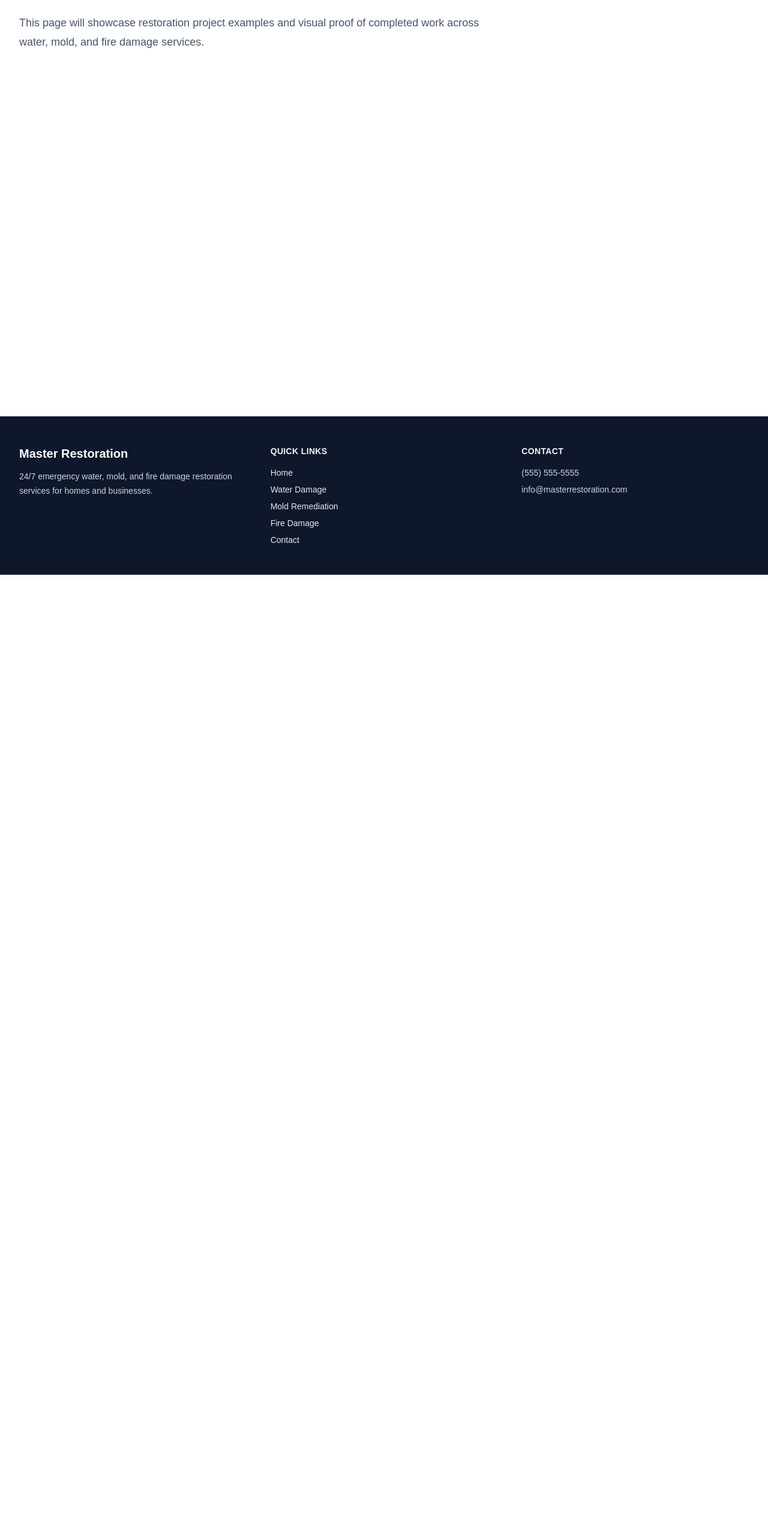
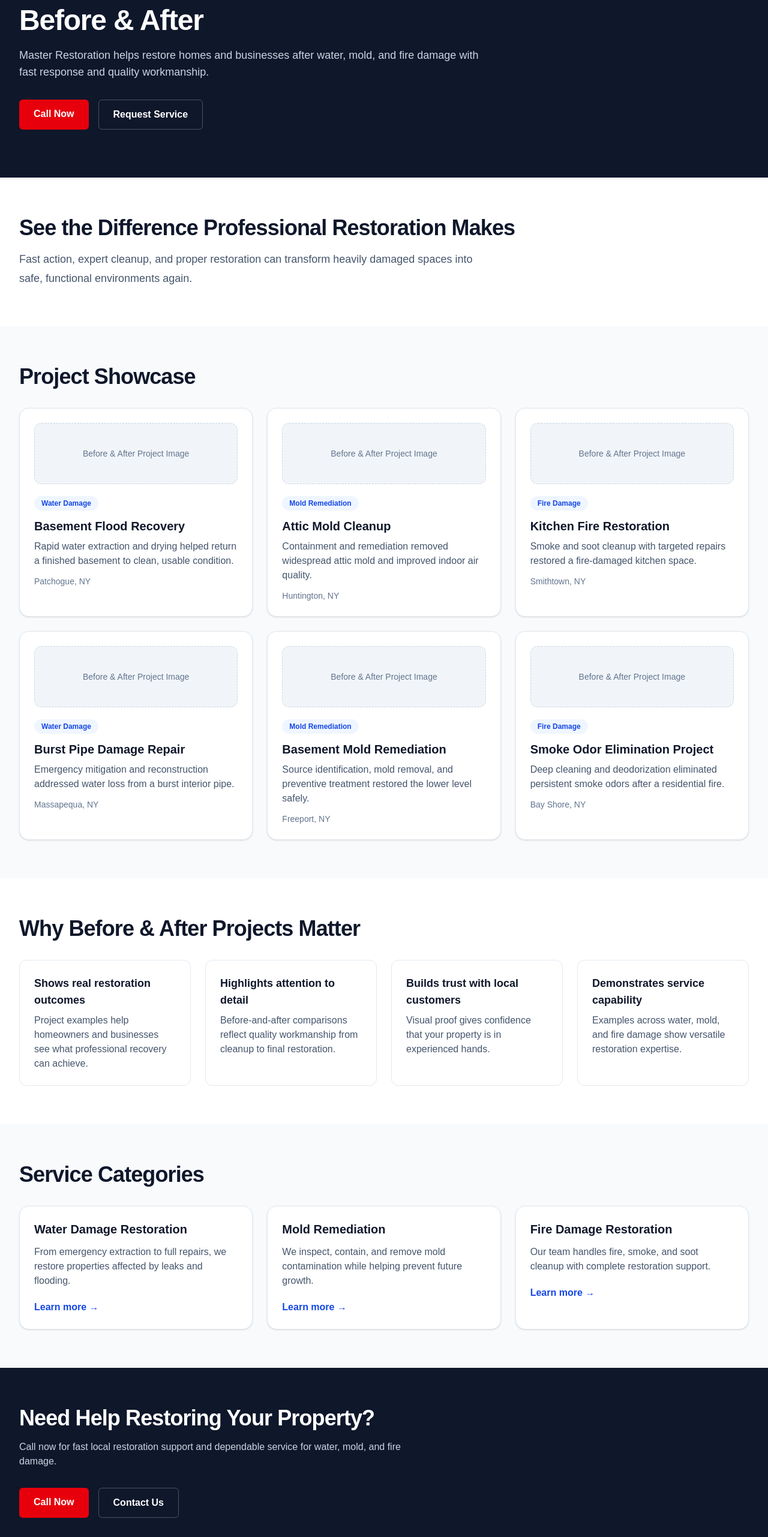
Before and after one commit to bfratello12-blip/master-restoration, a Next.js app: page /before-after in a window 1280 px wide. Shown: the part 235-2797 px from the top of the page at 60% size. Before the commit the page ends 1193 px from the top, so only its background shows below. Built offline with nearby package versions, Linux system fonts and the light colour scheme.

Commit message:
Build before and after page

```diff
--- a/app/before-after/page.tsx
+++ b/app/before-after/page.tsx
@@ -1,14 +1,223 @@
+import Link from "next/link";
+
+const projects = [
+  {
+    title: "Basement Flood Recovery",
+    summary:
+      "Rapid water extraction and drying helped return a finished basement to clean, usable condition.",
+    serviceType: "Water Damage",
+    location: "Patchogue, NY",
+  },
+  {
+    title: "Attic Mold Cleanup",
+    summary:
+      "Containment and remediation removed widespread attic mold and improved indoor air quality.",
+    serviceType: "Mold Remediation",
+    location: "Huntington, NY",
+  },
+  {
+    title: "Kitchen Fire Restoration",
+    summary:
+      "Smoke and soot cleanup with targeted repairs restored a fire-damaged kitchen space.",
+    serviceType: "Fire Damage",
+    location: "Smithtown, NY",
+  },
+  {
+    title: "Burst Pipe Damage Repair",
+    summary:
+      "Emergency mitigation and reconstruction addressed water loss from a burst interior pipe.",
+    serviceType: "Water Damage",
+    location: "Massapequa, NY",
+  },
+  {
+    title: "Basement Mold Remediation",
+    summary:
+      "Source identification, mold removal, and preventive treatment restored the lower level safely.",
+    serviceType: "Mold Remediation",
+    location: "Freeport, NY",
+  },
+  {
+    title: "Smoke Odor Elimination Project",
+    summary:
+      "Deep cleaning and deodorization eliminated persistent smoke odors after a residential fire.",
+    serviceType: "Fire Damage",
+    location: "Bay Shore, NY",
+  },
+];
+
+const valuePoints = [
+  {
+    title: "Shows real restoration outcomes",
+    description:
+      "Project examples help homeowners and businesses see what professional recovery can achieve.",
+  },
+  {
+    title: "Highlights attention to detail",
+    description:
+      "Before-and-after comparisons reflect quality workmanship from cleanup to final restoration.",
+  },
+  {
+    title: "Builds trust with local customers",
+    description:
+      "Visual proof gives confidence that your property is in experienced hands.",
+  },
+  {
+    title: "Demonstrates service capability",
+    description:
+      "Examples across water, mold, and fire damage show versatile restoration expertise.",
+  },
+];
+
+const serviceCategories = [
+  {
+    title: "Water Damage Restoration",
+    description:
+      "From emergency extraction to full repairs, we restore properties affected by leaks and flooding.",
+    href: "/water-damage-restoration",
+  },
+  {
+    title: "Mold Remediation",
+    description:
+      "We inspect, contain, and remove mold contamination while helping prevent future growth.",
+    href: "/mold-remediation",
+  },
+  {
+    title: "Fire Damage Restoration",
+    description:
+      "Our team handles fire, smoke, and soot cleanup with complete restoration support.",
+    href: "/fire-damage-restoration",
+  },
+];
+
 export default function BeforeAfterPage() {
   return (
-    <main className="min-h-screen bg-white text-slate-900">
+    <main className="bg-white text-slate-900">
+      <section className="bg-slate-900 text-white">
+        <div className="mx-auto max-w-7xl px-6 py-16 lg:px-8 lg:py-20">
+          <p className="text-sm font-semibold uppercase tracking-[0.2em] text-blue-300">
+            Real Restoration Results
+          </p>
+          <h1 className="mt-4 text-4xl font-bold tracking-tight sm:text-5xl">
+            Before &amp; After
+          </h1>
+          <p className="mt-5 max-w-3xl text-lg text-slate-300">
+            Master Restoration helps restore homes and businesses after water,
+            mold, and fire damage with fast response and quality workmanship.
+          </p>
+          <div className="mt-8 flex flex-col gap-4 sm:flex-row">
+            <a
+              href="tel:5555555555"
+              className="rounded-md bg-red-600 px-6 py-3 text-center font-semibold text-white transition hover:bg-red-500"
+            >
+              Call Now
+            </a>
+            <Link
+              href="/contact"
+              className="rounded-md border border-white/25 px-6 py-3 text-center font-semibold text-white transition hover:bg-white/10"
+            >
+              Request Service
+            </Link>
+          </div>
+        </div>
+      </section>
+
       <section className="mx-auto max-w-7xl px-6 py-16 lg:px-8">
-        <h1 className="text-4xl font-bold tracking-tight sm:text-5xl">
-          Before &amp; After
-        </h1>
+        <h2 className="text-3xl font-bold tracking-tight sm:text-4xl">
+          See the Difference Professional Restoration Makes
+        </h2>
         <p className="mt-4 max-w-3xl text-lg leading-8 text-slate-600">
-          This page will showcase restoration project examples and visual proof
-          of completed work across water, mold, and fire damage services.
+          Fast action, expert cleanup, and proper restoration can transform
+          heavily damaged spaces into safe, functional environments again.
         </p>
+      </section>
+
+      <section className="bg-slate-50">
+        <div className="mx-auto max-w-7xl px-6 py-16 lg:px-8">
+          <h2 className="text-3xl font-bold tracking-tight sm:text-4xl">Project Showcase</h2>
+          <div className="mt-8 grid gap-6 md:grid-cols-2 lg:grid-cols-3">
+            {projects.map((project) => (
+              <article
+                key={`${project.title}-${project.location}`}
+                className="rounded-2xl border border-slate-200 bg-white p-6 shadow-sm"
+              >
+                <div className="rounded-xl border border-dashed border-slate-300 bg-slate-100 px-4 py-10 text-center text-sm font-medium text-slate-500">
+                  Before &amp; After Project Image
+                </div>
+                <p className="mt-5 inline-block rounded-full bg-blue-50 px-3 py-1 text-xs font-semibold text-blue-700">
+                  {project.serviceType}
+                </p>
+                <h3 className="mt-3 text-xl font-semibold text-slate-900">{project.title}</h3>
+                <p className="mt-2 text-slate-600">{project.summary}</p>
+                <p className="mt-3 text-sm font-medium text-slate-500">{project.location}</p>
+              </article>
+            ))}
+          </div>
+        </div>
+      </section>
+
+      <section className="mx-auto max-w-7xl px-6 py-16 lg:px-8">
+        <h2 className="text-3xl font-bold tracking-tight sm:text-4xl">
+          Why Before &amp; After Projects Matter
+        </h2>
+        <div className="mt-8 grid gap-6 sm:grid-cols-2 lg:grid-cols-4">
+          {valuePoints.map((point) => (
+            <article key={point.title} className="rounded-xl border border-slate-200 bg-white p-6">
+              <h3 className="text-lg font-semibold text-slate-900">{point.title}</h3>
+              <p className="mt-2 text-slate-600">{point.description}</p>
+            </article>
+          ))}
+        </div>
+      </section>
+
+      <section className="bg-slate-50">
+        <div className="mx-auto max-w-7xl px-6 py-16 lg:px-8">
+          <h2 className="text-3xl font-bold tracking-tight sm:text-4xl">
+            Service Categories
+          </h2>
+          <div className="mt-8 grid gap-6 md:grid-cols-3">
+            {serviceCategories.map((service) => (
+              <article
+                key={service.href}
+                className="rounded-2xl border border-slate-200 bg-white p-6 shadow-sm"
+              >
+                <h3 className="text-xl font-semibold text-slate-900">{service.title}</h3>
+                <p className="mt-3 text-slate-600">{service.description}</p>
+                <Link
+                  href={service.href}
+                  className="mt-5 inline-block font-semibold text-blue-700 transition hover:text-blue-600"
+                >
+                  Learn more →
+                </Link>
+              </article>
+            ))}
+          </div>
+        </div>
+      </section>
+
+      <section className="bg-slate-900 text-white">
+        <div className="mx-auto max-w-7xl px-6 py-16 lg:px-8">
+          <h2 className="max-w-3xl text-3xl font-bold tracking-tight sm:text-4xl">
+            Need Help Restoring Your Property?
+          </h2>
+          <p className="mt-4 max-w-2xl text-slate-300">
+            Call now for fast local restoration support and dependable service
+            for water, mold, and fire damage.
+          </p>
+          <div className="mt-8 flex flex-col gap-4 sm:flex-row">
+            <a
+              href="tel:5555555555"
+              className="rounded-md bg-red-600 px-6 py-3 text-center font-semibold text-white transition hover:bg-red-500"
+            >
+              Call Now
+            </a>
+            <Link
+              href="/contact"
+              className="rounded-md border border-white/25 px-6 py-3 text-center font-semibold text-white transition hover:bg-white/10"
+            >
+              Contact Us
+            </Link>
+          </div>
+        </div>
       </section>
     </main>
   );
```
